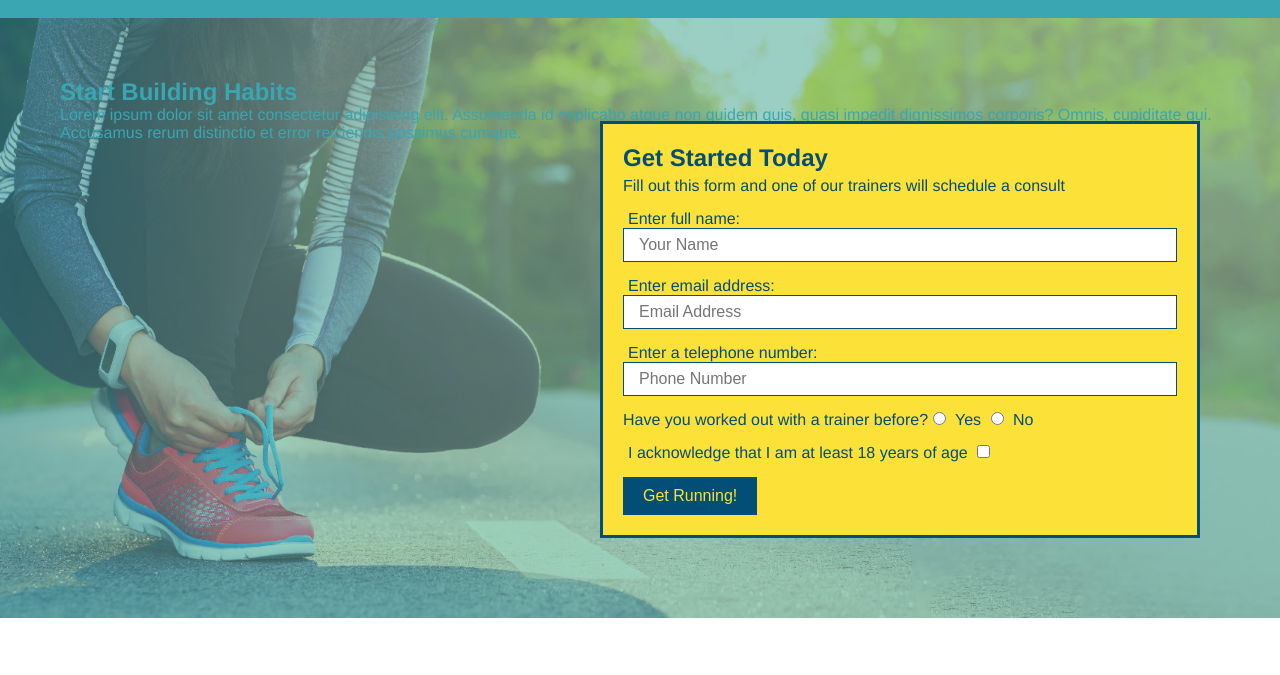
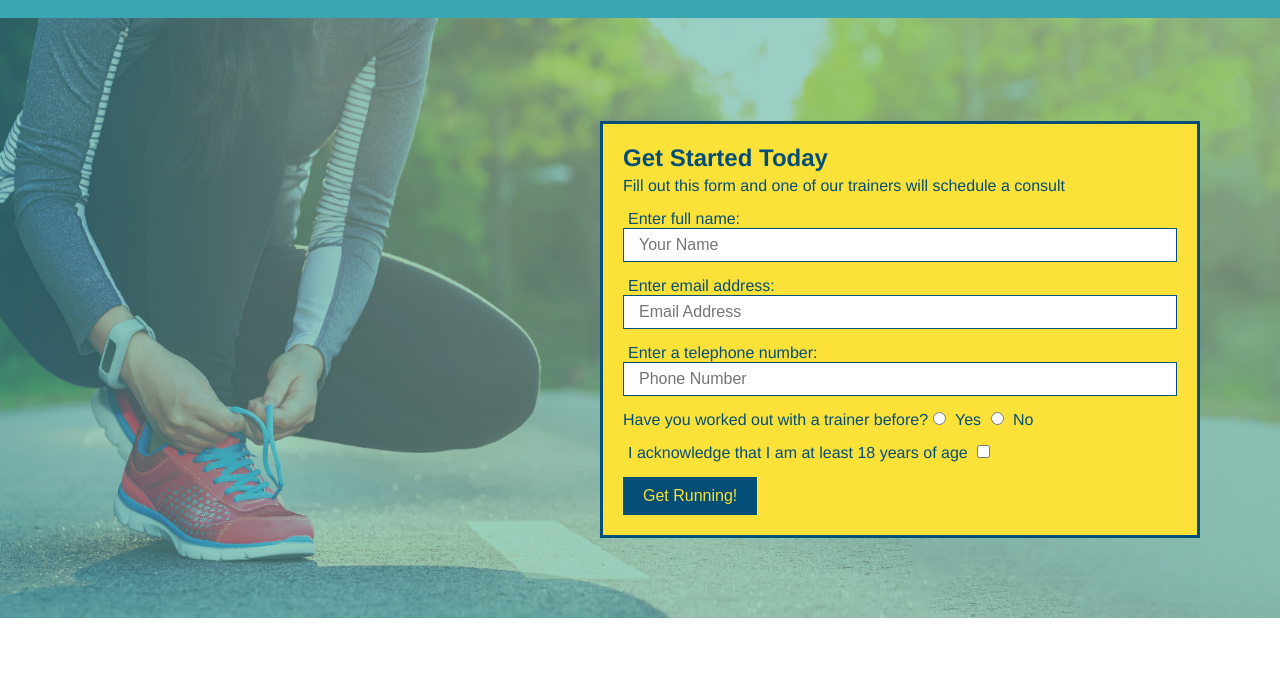
Before and after one commit to JohnBanas/run-buddy, a plain HTML site: page index.html in a window 1280 px wide. Shown: the part 64-739 px from the top of the page. Drawn offline with Linux system fonts and the light colour scheme.

Commit message:
Code clean up

```diff
--- a/index.html
+++ b/index.html
@@ -3,7 +3,7 @@
 
 <head>
     <meta charset="UTF-8"/>
-    <title><a href="#run-buddy-home">Run Buddy</a></title>
+    <title>Run Buddy</title>
     <link rel="stylesheet" href="./assets/css/style.css"/>
 </head>
 
@@ -42,12 +42,6 @@
   <!--hero/jumbotron-->
   <section class="hero">
 
-    <div class="hero-cta">
-      <h2>Start Building Habits</h2>
-      <p>
-        Lorem ipsum dolor sit amet consectetur adipisicing elit. Assumenda id explicabo atque non quidem quis, quasi impedit dignissimos corporis? Omnis, cupiditate qui. Accusamus rerum distinctio et error reiciendis possimus cumque.
-      </p>
-    </div>
     <!--Form-->
     <div class="hero-form">
       <!--Using h3 because h2 is in the <footer> and h3 is less significant-->
```
Also changed, not shown: assets/images/hero-bg (1).jpg (added).
